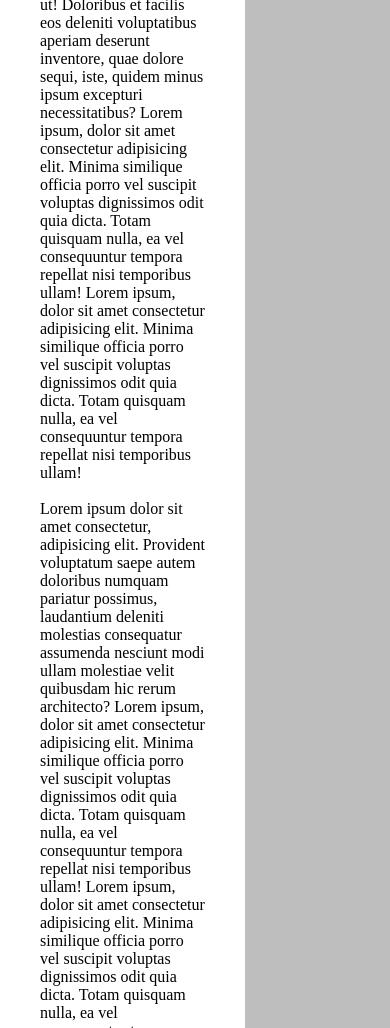
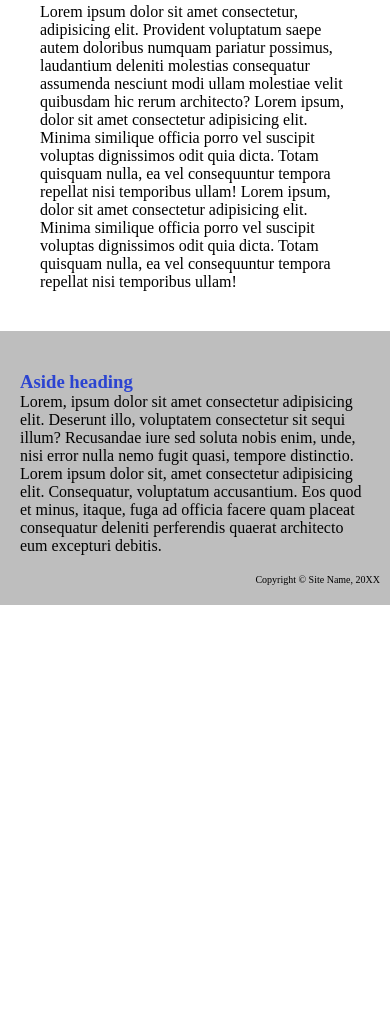
Before and after one commit to adityanarayan2302/CSS-Template1, a plain HTML site: page src/index.html in a window 390 px wide. Shown: the part 897-1925 px from the top of the page. After the commit the page ends 1502 px from the top, so only its background shows below. Drawn offline with Linux system fonts and the light colour scheme.

Commit message:
final template completed for desktok and mobile

```diff
--- a/src/CSS/style.css
+++ b/src/CSS/style.css
@@ -5,7 +5,7 @@
   box-sizing: border-box;
 }
 /* defining media query for devices larger than 480 px */
-@media screen and (min-width: 480px) {
+@media screen and (min-width: 481px) {
   li {
     display: inline;
     float: left;
@@ -18,6 +18,9 @@
     padding: 10px;
     color: rgb(255, 255, 255);
   }
+  #body_div{
+    display: flex;
+}
 
   #left_div{
     flex-basis: 70%;
@@ -52,9 +55,6 @@ li a:hover {
 }
 
 /* positioning body left and right part */
-#body_div{
-    display: flex;
-}
 #left_div{
     padding: 40px;
 }
@@ -64,3 +64,31 @@ li a:hover {
     padding-right: 20px;
     padding-left: 20px;
 }
+
+/* styling the footer of website */
+#footer{
+    width: 100%;
+    height: 50px;
+    background-color: rgb(190, 190, 190);
+    position: relative;
+}
+#footer_text{
+    float: right;
+    position: absolute;
+    right: 10px;
+    bottom: 20px;
+}
+/* defining media query for devices smaller than 480 px */
+@media screen and (max-width: 480px){
+    #footer_text{
+        font-size: x-small;
+    }
+      /* making the list as a vertical navigation bar */
+      li a {
+        display: block;
+        text-decoration: none;
+        padding: 10px;
+        color: rgb(255, 255, 255);
+        text-align: center;
+      }
+}
--- a/src/index.html
+++ b/src/index.html
@@ -85,6 +85,9 @@
           </p>
         </div>
       </div>
+      <div id="footer">
+        <p id="footer_text">Copyright <span> © Site Name, 20XX </span></p>
+      </div>
     </div>
   </body>
 </html>
```
